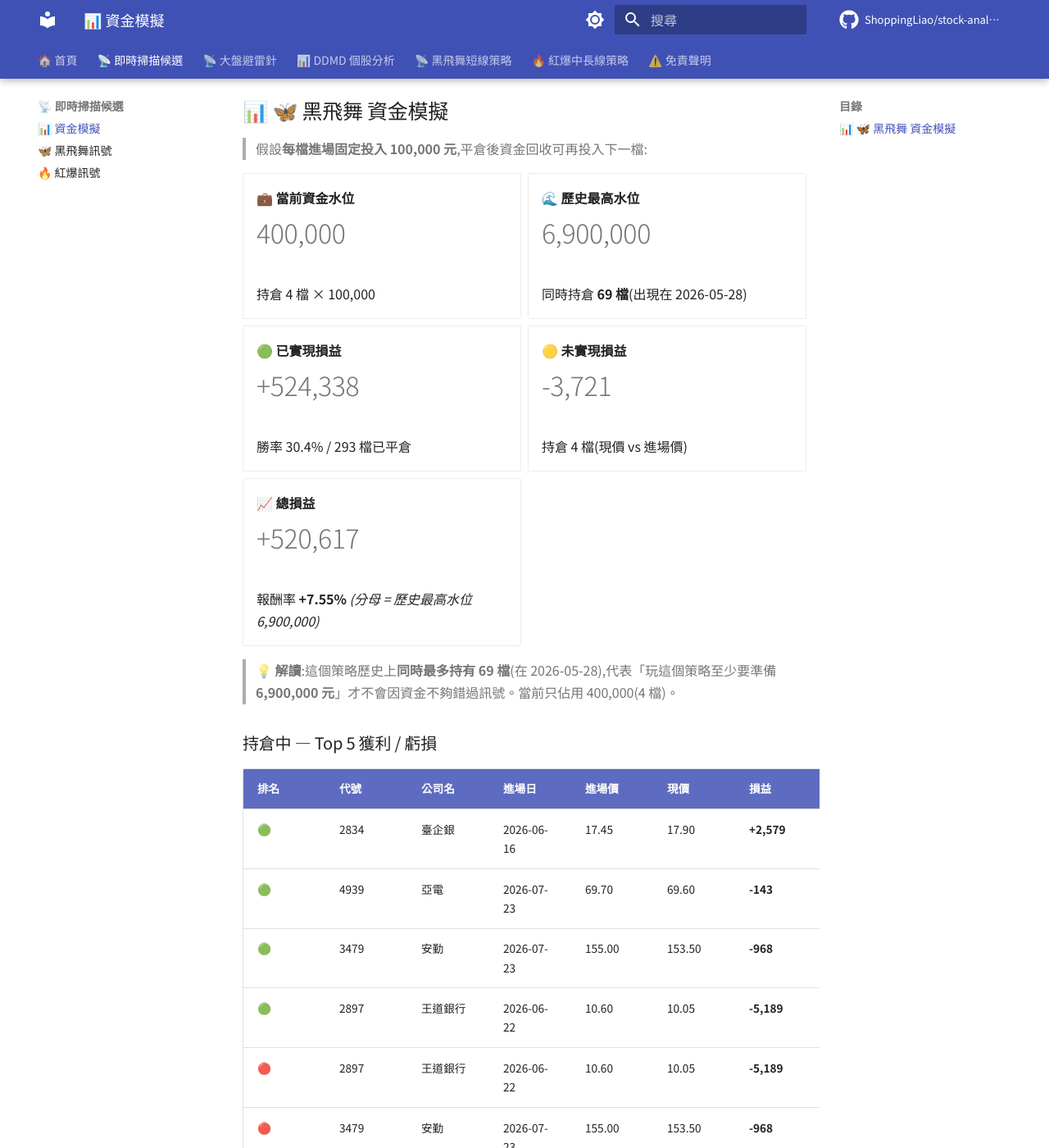
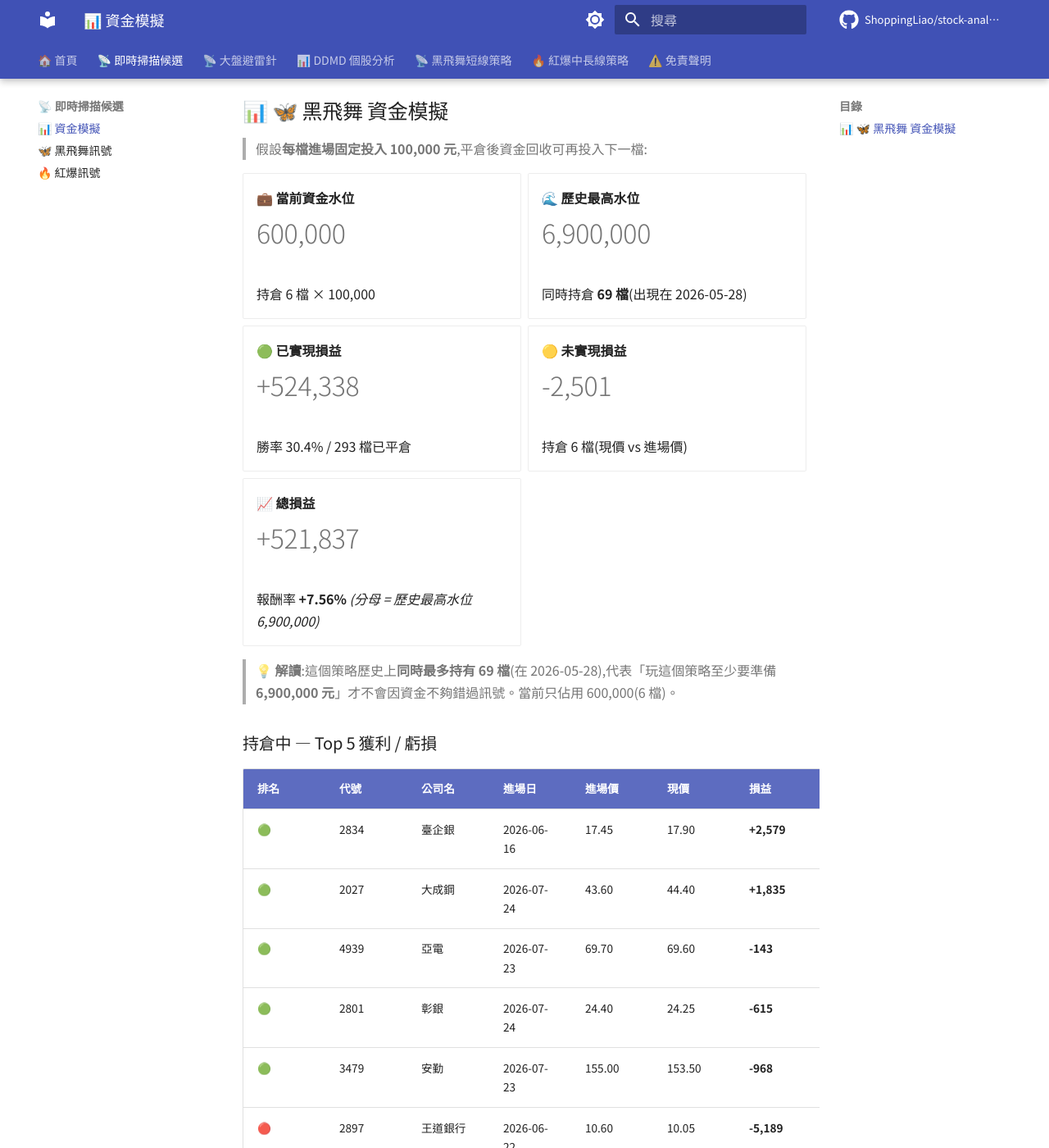
Before and after one commit to ShoppingLiao/stock-analysis-public, an MkDocs documentation site: the page built from docs/signals_capital.md, in a window 1280 px wide and 1400 px high, scrolled down 359 px. Shown: the whole window at 82% size. Built offline with MkDocs 1.6.1 and Material for MkDocs 9.7.7, drawn with Linux system fonts in a browser that asks for light colours; comment, search, counter and statistics services are not loaded; some of the changed text lies outside the part shown.

Commit message:
docs(signals): update BB + RB + capital (2026-07-24)

```diff
--- a/docs/signals_capital.md
+++ b/docs/signals_capital.md
@@ -17,9 +17,9 @@
 
 -   **💼 當前資金水位**
 
-    # 400,000
+    # 600,000
 
-    持倉 4 檔 × 100,000
+    持倉 6 檔 × 100,000
 
 -   **🌊 歷史最高水位**
 
@@ -35,32 +35,34 @@
 
 -   **🟡 未實現損益**
 
-    # -3,721
+    # -2,501
 
-    持倉 4 檔(現價 vs 進場價)
+    持倉 6 檔(現價 vs 進場價)
 
 -   **📈 總損益**
 
-    # +520,617
+    # +521,837
 
-    報酬率 **+7.55%** _(分母 = 歷史最高水位 6,900,000)_
+    報酬率 **+7.56%** _(分母 = 歷史最高水位 6,900,000)_
 
 </div>
 
-> **💡 解讀**:這個策略歷史上**同時最多持有 69 檔**(在 2026-05-28),代表「玩這個策略至少要準備 **6,900,000 元**」才不會因資金不夠錯過訊號。當前只佔用 400,000(4 檔)。
+> **💡 解讀**:這個策略歷史上**同時最多持有 69 檔**(在 2026-05-28),代表「玩這個策略至少要準備 **6,900,000 元**」才不會因資金不夠錯過訊號。當前只佔用 600,000(6 檔)。
 
 ### 持倉中 — Top 5 獲利 / 虧損
 
 | 排名 | 代號 | 公司名 | 進場日 | 進場價 | 現價 | 損益 | 損益% |
 |------|------|--------|--------|--------|------|------|-------|
 | 🟢 | 2834 | 臺企銀 | 2026-06-16 | 17.45 | 17.90 | **+2,579** | **+2.58%** |
+| 🟢 | 2027 | 大成鋼 | 2026-07-24 | 43.60 | 44.40 | **+1,835** | **+1.83%** |
 | 🟢 | 4939 | 亞電 | 2026-07-23 | 69.70 | 69.60 | **-143** | **-0.14%** |
+| 🟢 | 2801 | 彰銀 | 2026-07-24 | 24.40 | 24.25 | **-615** | **-0.61%** |
 | 🟢 | 3479 | 安勤 | 2026-07-23 | 155.00 | 153.50 | **-968** | **-0.97%** |
-| 🟢 | 2897 | 王道銀行 | 2026-06-22 | 10.60 | 10.05 | **-5,189** | **-5.19%** |
 | 🔴 | 2897 | 王道銀行 | 2026-06-22 | 10.60 | 10.05 | **-5,189** | **-5.19%** |
 | 🔴 | 3479 | 安勤 | 2026-07-23 | 155.00 | 153.50 | **-968** | **-0.97%** |
+| 🔴 | 2801 | 彰銀 | 2026-07-24 | 24.40 | 24.25 | **-615** | **-0.61%** |
 | 🔴 | 4939 | 亞電 | 2026-07-23 | 69.70 | 69.60 | **-143** | **-0.14%** |
-| 🔴 | 2834 | 臺企銀 | 2026-06-16 | 17.45 | 17.90 | **+2,579** | **+2.58%** |
+| 🔴 | 2027 | 大成鋼 | 2026-07-24 | 43.60 | 44.40 | **+1,835** | **+1.83%** |
 
 !!! info "⚠️ 資金模擬說明"
     每檔固定投入 **100,000 元**(教育性質,實際操作會依 TDMD 評分動態調整部位)。
@@ -137,9 +139,9 @@
 
 -   **💼 當前資金水位**
 
-    # 9,800,000
+    # 10,000,000
 
-    BB 400,000 + RB 9,400,000
+    BB 600,000 + RB 9,400,000
 
 -   **🌊 兩策略歷史最高水位**
 
@@ -155,15 +157,15 @@
 
 -   **🟡 未實現損益**
 
-    # +890,167
+    # +891,387
 
-    BB -3,721 + RB +893,888
+    BB -2,501 + RB +893,888
 
 -   **📈 總損益**
 
-    # +1,021,822
+    # +1,023,042
 
-    報酬率 **+4.48%** _(分母 = 兩策略歷史最高水位)_
+    報酬率 **+4.49%** _(分母 = 兩策略歷史最高水位)_
 
 </div>
 
```
Also changed, not shown: docs/signals_black_butterfly.md (+21 -32 lines).
